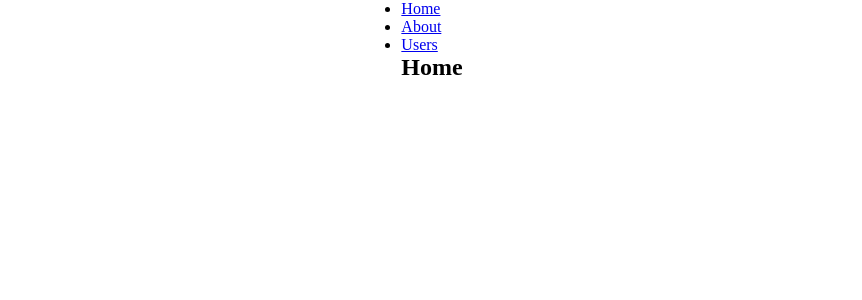
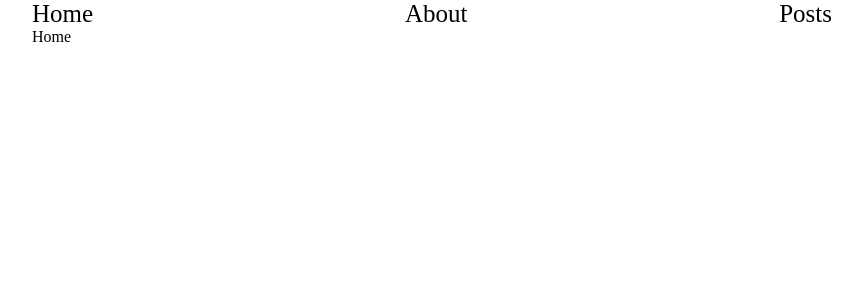
Before and after one commit to YureiRetarded/test-work-with-react, a React (Create React App) app: page / in a window 1280 px wide. Shown: the top 300 px of the page, without its empty margins (208-1070 px from the left). Built offline with nearby package versions, Linux system fonts and the light colour scheme.

Commit message:
More pages

```diff
--- a/src/App.js
+++ b/src/App.js
@@ -1,46 +1,16 @@
 import React, {useEffect, useState} from "react";
 import './Styles/App.css'
-import {BrowserRouter as Router, Link, Route, Routes} from "react-router-dom";
-import About from "./pages/About";
-import Posts from "./pages/Posts";
+import {BrowserRouter as Router} from "react-router-dom";
+import Navbar from "./Components/UI/Navbar/Navbar";
+import AppRouter from "./Components/AppRouter";
 
 
 function App() {
-    function Home() {
-        return <h2>Home</h2>;
-    }
-
     return (
         <Router>
-            {/*Block of navigation*/}
-            <div>
-                <nav>
-                    <ul>
-                        <li>
-                            <Link to="/">Home</Link>
-                        </li>
-                        <li>
-                            <Link to="/about">About</Link>
-                        </li>
-                        <li>
-                            <Link to="/users">Users</Link>
-                        </li>
-                    </ul>
-                </nav>
-
-                {/*Block of displaying page*/}
-                <Routes>
-                    <Route path="/about" element={<About/>}>
-
-                    </Route>
-                    <Route path="/users" element={<Posts/>}>
-
-                    </Route>
-                    <Route path="/" element={<Home/>}>
-
-                    </Route>
-                </Routes>
-
+            <div className='display'>
+                <Navbar/>
+                <AppRouter/>
             </div>
         </Router>
 
--- /dev/null
+++ b/src/Components/AppRouter.jsx
@@ -0,0 +1,20 @@
+import React from 'react';
+import {Navigate, Route, Routes} from "react-router-dom";
+import About from "../pages/About";
+import Posts from "../pages/Posts";
+import Home from "../pages/Home";
+import Error from "../pages/Error";
+
+const AppRouter = () => {
+    return (
+        <Routes>
+            <Route path="/about" element={<About/>}/>
+            <Route path="/posts" element={<Posts/>}/>
+            <Route path="/" element={<Home/>}/>
+            <Route path="/error" element={<Error/>}/>
+            <Route path='*' element={<Navigate to="/error"/>}/>
+        </Routes>
+    );
+};
+
+export default AppRouter;
--- /dev/null
+++ b/src/Components/UI/Navbar/Navbar.jsx
@@ -0,0 +1,22 @@
+import React from 'react';
+import {Link} from "react-router-dom";
+import cl from './Navbar.module.css'
+const Navbar = () => {
+    return (
+        <nav className={cl.navbar}>
+            <ul>
+                <li>
+                    <Link to="/">Home</Link>
+                </li>
+                <li>
+                    <Link to="/about">About</Link>
+                </li>
+                <li>
+                    <Link to="/posts">Posts</Link>
+                </li>
+            </ul>
+        </nav>
+    );
+};
+
+export default Navbar;
--- /dev/null
+++ b/src/Components/UI/Navbar/Navbar.module.css
@@ -0,0 +1,11 @@
+.navbar>ul{
+    list-style-type: none;
+
+    display: flex;
+    justify-content: space-between;
+}
+.navbar>ul>li>a{
+    color: black;
+    text-decoration: none;
+    font-size: 25px;
+}
--- a/src/Styles/App.css
+++ b/src/Styles/App.css
@@ -9,7 +9,7 @@
     justify-content: center;
 }
 
-.App {
+.display {
     width: 800px;
 }
 
--- /dev/null
+++ b/src/pages/Error.jsx
@@ -0,0 +1,11 @@
+import React from 'react';
+
+const Error = () => {
+    return (
+        <div>
+            <h1>Страницы не существует</h1>
+        </div>
+    );
+};
+
+export default Error;
--- /dev/null
+++ b/src/pages/Home.jsx
@@ -0,0 +1,11 @@
+import React from 'react';
+
+const Home = () => {
+    return (
+        <div>
+            Home
+        </div>
+    );
+};
+
+export default Home;
--- a/src/pages/Posts.jsx
+++ b/src/pages/Posts.jsx
@@ -49,7 +49,7 @@ function Posts() {
 
 
     return (
-        <div className="App">
+        <div className='Posts'>
             <MyButton onClick={fetchPosts}>Fetch</MyButton>
             <MyButton style={{marginTop: 20}} onClick={() => setModal(true)}>
                 New post
```
